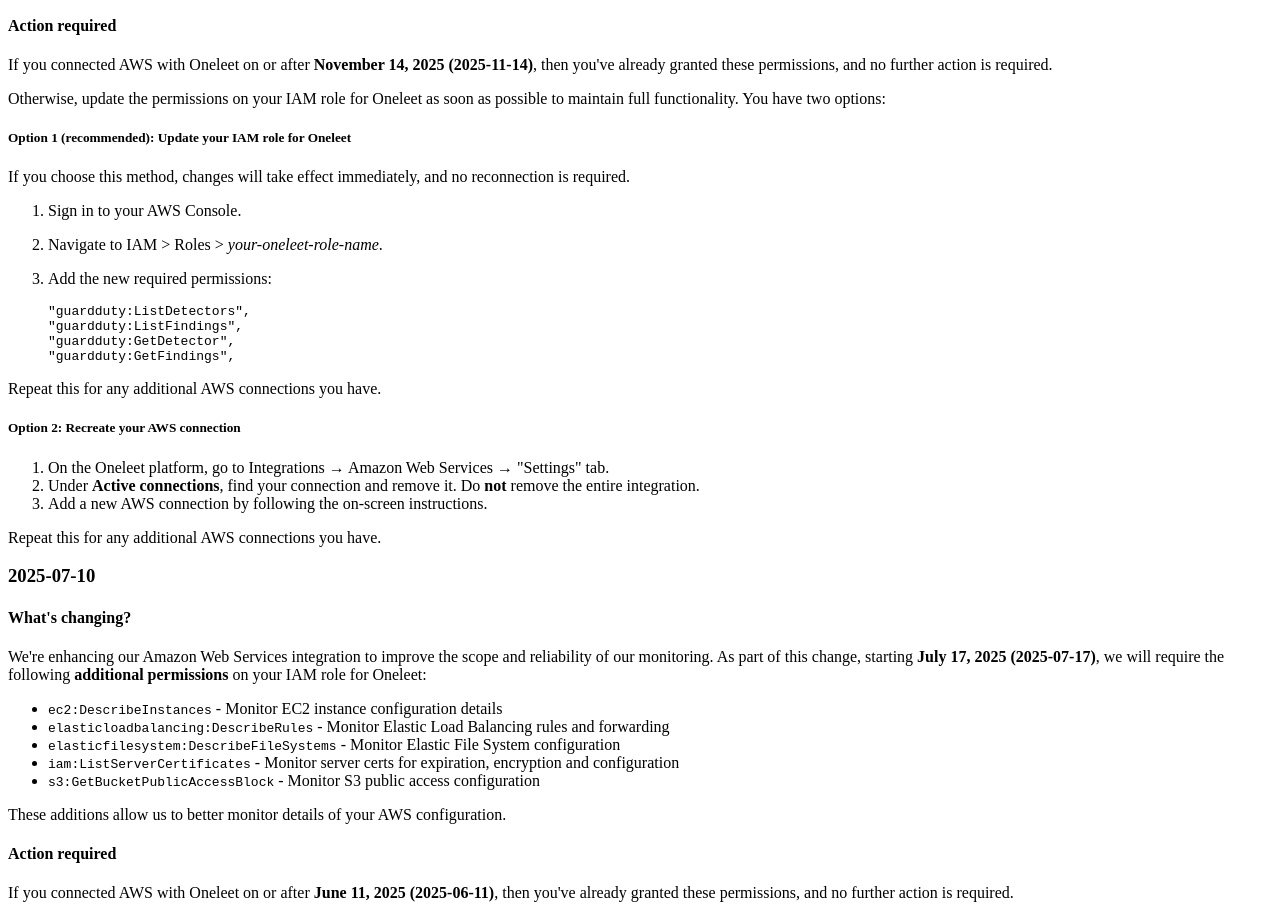
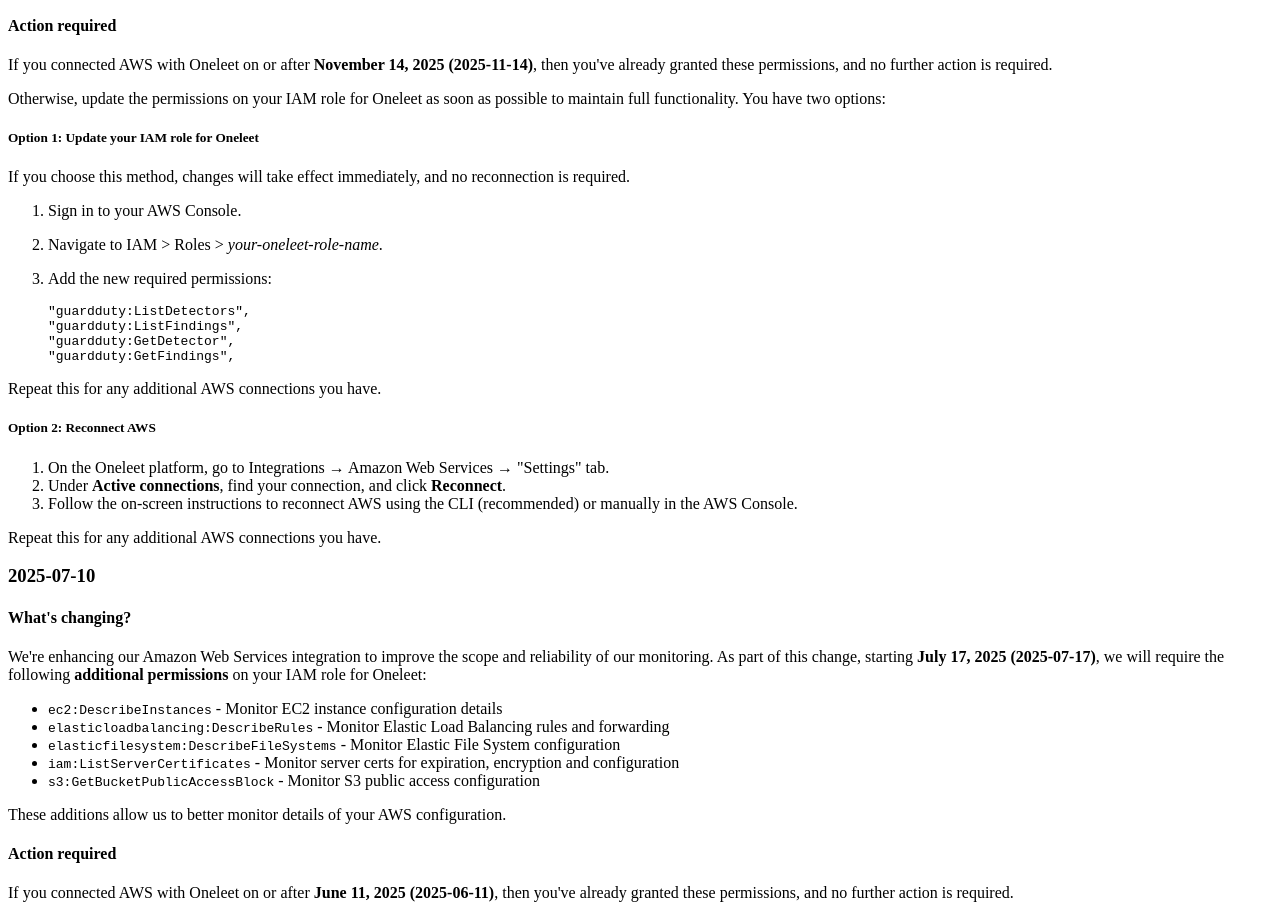
Before and after one commit to Oneleet/oneleet-docs, a Next.js app: page /integrations/aws in a window 1280 px wide. Shown: the part 2100-3018 px from the top of the page. Built offline with nearby package versions, Linux system fonts and the light colour scheme.

Commit message:
AWS 2025-11-14 update: recommend reconnecting instead of deleting and recreating connection (#41)

```diff
--- a/pages/integrations/aws.mdx
+++ b/pages/integrations/aws.mdx
@@ -130,7 +130,7 @@
 
 Otherwise, update the permissions on your IAM role for Oneleet as soon as possible to maintain full functionality. You have two options:
 
-##### Option 1 (recommended): Update your IAM role for Oneleet
+##### Option 1: Update your IAM role for Oneleet
 
 If you choose this method, changes will take effect immediately, and no reconnection is required.
 
@@ -147,14 +147,13 @@
 
 Repeat this for any additional AWS connections you have.
 
-##### Option 2: Recreate your AWS connection
+##### Option 2: Reconnect AWS
 
 1. On the Oneleet platform, go to Integrations → Amazon Web Services → "Settings" tab.
-2. Under **Active connections**, find your connection and remove it. Do **not** remove the entire integration.
-3. Add a new AWS connection by following the on-screen instructions.
+2. Under **Active connections**, find your connection, and click **Reconnect**.
+3. Follow the on-screen instructions to reconnect AWS using the CLI (recommended) or manually in the AWS Console.
 
 Repeat this for any additional AWS connections you have.
-
 
 ### 2025-07-10
 
```
